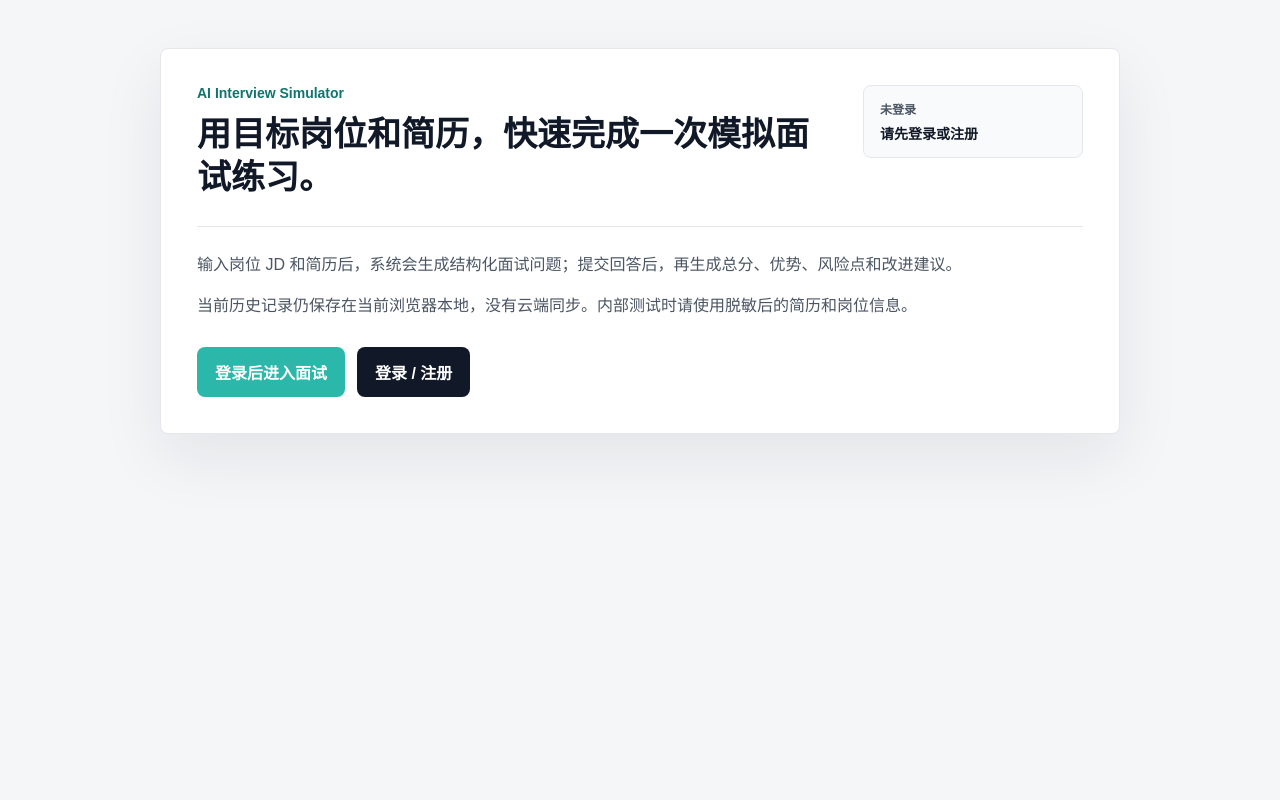
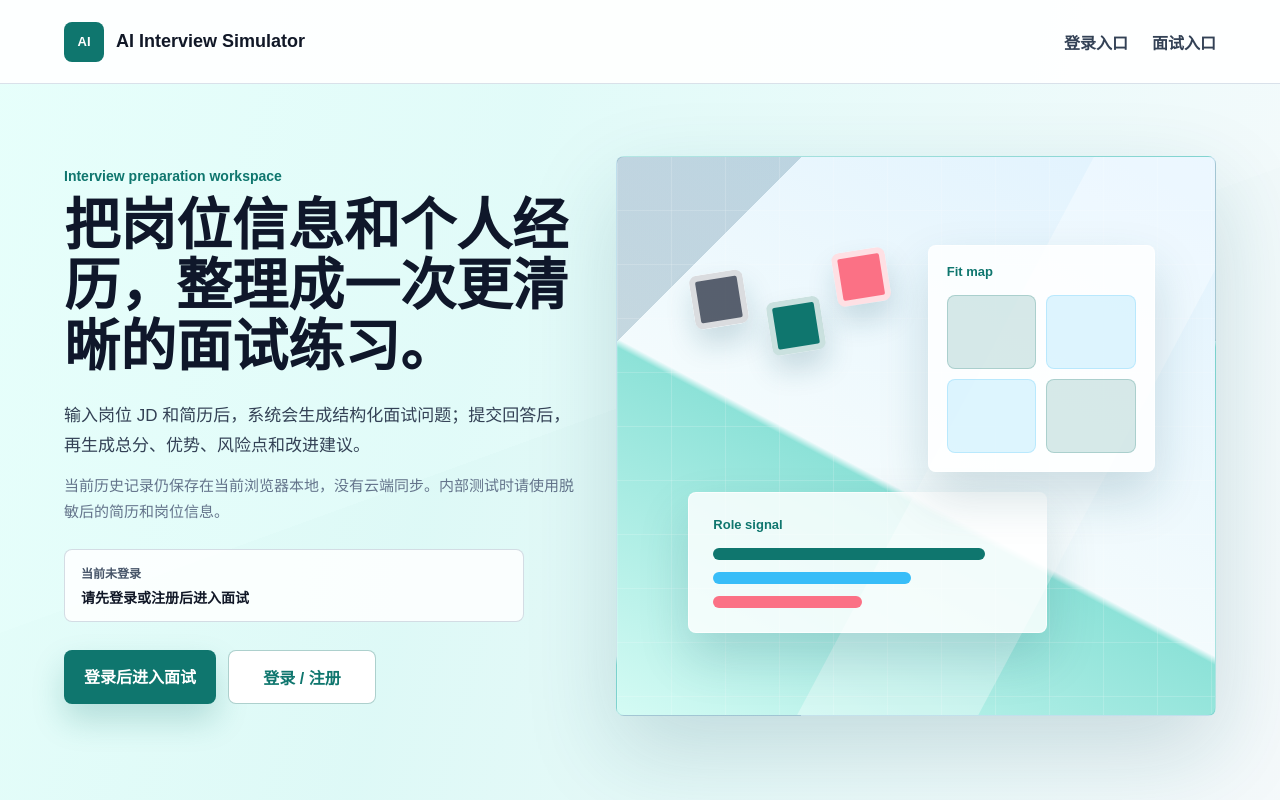
Before and after one commit to Clark-Zhou/AI-Interviewer, a Next.js app: page / in a window 1280 px wide. Built offline with nearby package versions, Linux system fonts and the light colour scheme; no server answers.

Commit message:
实现了主页面的美化升级： 顶栏+hero cover+真实入口。主题颜色定为青色

```diff
--- a/app/globals.css
+++ b/app/globals.css
@@ -29,56 +29,131 @@ textarea {
   font: inherit;
 }
 
-/* 基础主页：只提供产品入口和登录状态，不做复杂营销页。 */
+/* 基础主页：首屏封面、真实入口和登录状态，不做复杂营销页。 */
 .home-page {
   min-height: 100vh;
-  padding: 48px 16px;
+  background: #f8fafc;
 }
 
-.home-shell {
-  background: #ffffff;
-  border: 1px solid #e5e7eb;
-  border-radius: 8px;
-  box-shadow: 0 24px 64px rgba(17, 24, 39, 0.08);
-  margin: 0 auto;
-  max-width: 960px;
-  padding: 36px;
+.home-hero {
+  background:
+    linear-gradient(105deg, rgba(230, 255, 251, 0.96) 0%, rgba(222, 251, 248, 0.88) 38%, rgba(246, 250, 252, 0.94) 100%),
+    linear-gradient(160deg, transparent 0 50%, rgba(15, 118, 110, 0.12) 50% 100%);
+  min-height: 100vh;
+  overflow: hidden;
 }
 
-.home-header {
-  align-items: flex-start;
+.home-nav {
+  align-items: center;
+  background: rgba(255, 255, 255, 0.92);
+  border-bottom: 1px solid rgba(203, 213, 225, 0.7);
   display: flex;
+  gap: 20px;
+  justify-content: space-between;
+  min-height: 84px;
+  padding: 0 min(5vw, 72px);
+  position: relative;
+  z-index: 2;
+}
+
+.home-brand {
+  align-items: center;
+  color: #111827;
+  display: inline-flex;
+  font-size: 18px;
+  font-weight: 800;
+  gap: 12px;
+  text-decoration: none;
+}
+
+.home-brand-mark {
+  align-items: center;
+  background: #0f766e;
+  border-radius: 8px;
+  color: #ffffff;
+  display: inline-flex;
+  font-size: 13px;
+  height: 40px;
+  justify-content: center;
+  width: 40px;
+}
+
+.home-nav-links {
+  align-items: center;
+  display: flex;
+  flex-wrap: wrap;
   gap: 24px;
-  justify-content: space-between;
+  justify-content: flex-end;
+}
+
+.home-nav-links a {
+  color: #334155;
+  font-weight: 800;
+  text-decoration: none;
+}
+
+.home-nav-links a:hover {
+  color: #0f766e;
+}
+
+.home-hero-grid {
+  align-items: stretch;
+  display: grid;
+  gap: 40px;
+  grid-template-columns: minmax(320px, 0.92fr) minmax(360px, 1.08fr);
+  min-height: calc(100vh - 84px);
+  padding: 52px min(5vw, 72px) 64px;
+}
+
+.home-copy {
+  align-self: center;
+  max-width: 720px;
 }
 
 .home-kicker {
   color: #0f766e;
   font-size: 14px;
   font-weight: 800;
+  letter-spacing: 0;
   margin: 0 0 12px;
 }
 
-.home-header h1 {
-  font-size: 34px;
-  line-height: 1.25;
+.home-copy h1 {
+  color: #0f172a;
+  font-size: 56px;
+  line-height: 1.08;
+  margin: 0 0 24px;
+  max-width: 760px;
+}
+
+.home-lede,
+.home-note {
+  color: #334155;
+  font-size: 17px;
+  line-height: 1.75;
   margin: 0;
-  max-width: 680px;
+  max-width: 620px;
+}
+
+.home-note {
+  color: #64748b;
+  font-size: 15px;
+  margin-top: 12px;
 }
 
 .home-status {
-  background: #f9fafb;
-  border: 1px solid #e5e7eb;
+  background: rgba(255, 255, 255, 0.84);
+  border: 1px solid rgba(148, 163, 184, 0.38);
   border-radius: 8px;
-  color: #4b5563;
-  flex-shrink: 0;
-  min-width: 220px;
+  color: #475569;
+  margin-top: 24px;
+  max-width: 460px;
   padding: 14px 16px;
 }
 
 .home-status.logged-in {
-  background: #ecfdf5;
-  border-color: #a7f3d0;
+  background: rgba(236, 253, 245, 0.86);
+  border-color: rgba(16, 185, 129, 0.46);
   color: #047857;
 }
 
@@ -96,27 +171,14 @@ textarea {
   overflow-wrap: anywhere;
 }
 
-.home-summary {
-  border-top: 1px solid #e5e7eb;
-  color: #4b5563;
-  display: grid;
-  gap: 14px;
-  line-height: 1.7;
-  margin-top: 28px;
-  padding-top: 24px;
-}
-
-.home-summary p {
-  margin: 0;
-}
-
 .home-warning {
   background: #fff7ed;
   border: 1px solid #fed7aa;
   border-radius: 8px;
   color: #9a3412;
   line-height: 1.6;
-  margin: 22px 0 0;
+  margin: 18px 0 0;
+  max-width: 560px;
   padding: 12px 14px;
 }
 
@@ -133,26 +195,171 @@ textarea {
   display: inline-flex;
   font-weight: 800;
   justify-content: center;
-  padding: 13px 18px;
+  min-width: 148px;
+  padding: 14px 20px;
   text-decoration: none;
 }
 
 .home-primary-link {
-  background: #2bb8aa;
+  background: #0f766e;
   color: #ffffff;
+  box-shadow: 0 16px 32px rgba(15, 118, 110, 0.22);
 }
 
 .home-primary-link:hover {
-  background: #0f766e;
+  background: #115e59;
 }
 
 .home-secondary-link {
-  background: #111827;
-  color: #ffffff;
+  background: #ffffff;
+  border: 1px solid rgba(15, 118, 110, 0.34);
+  color: #0f766e;
 }
 
 .home-secondary-link:hover {
-  background: #374151;
+  background: #ecfeff;
+}
+
+.home-cover {
+  align-self: center;
+  background:
+    linear-gradient(135deg, rgba(12, 74, 110, 0.2) 0 16%, transparent 16% 100%),
+    linear-gradient(28deg, #d4fbf4 0%, #8de2d8 42%, #f3fbfd 43%, #e0f2fe 100%);
+  border: 1px solid rgba(14, 116, 144, 0.16);
+  border-radius: 8px;
+  box-shadow: 0 34px 90px rgba(15, 82, 98, 0.18);
+  min-height: 560px;
+  overflow: hidden;
+  position: relative;
+}
+
+.home-cover::before {
+  background:
+    linear-gradient(90deg, rgba(255, 255, 255, 0.34) 0 1px, transparent 1px 100%),
+    linear-gradient(0deg, rgba(255, 255, 255, 0.34) 0 1px, transparent 1px 100%);
+  background-size: 54px 54px;
+  content: '';
+  inset: 0;
+  opacity: 0.5;
+  position: absolute;
+}
+
+.home-cover::after {
+  background: rgba(255, 255, 255, 0.34);
+  content: '';
+  height: 150%;
+  position: absolute;
+  right: 16%;
+  top: -26%;
+  transform: rotate(28deg);
+  width: 160px;
+}
+
+.home-cover-card {
+  background: rgba(255, 255, 255, 0.82);
+  border: 1px solid rgba(255, 255, 255, 0.72);
+  border-radius: 8px;
+  box-shadow: 0 24px 50px rgba(15, 82, 98, 0.18);
+  position: absolute;
+  z-index: 1;
+}
+
+.home-cover-card-main {
+  bottom: 82px;
+  left: 12%;
+  padding: 24px;
+  width: min(60%, 380px);
+}
+
+.home-cover-card-side {
+  padding: 18px;
+  right: 10%;
+  top: 88px;
+  width: min(38%, 250px);
+}
+
+.home-cover-label {
+  color: #0f766e;
+  display: block;
+  font-size: 13px;
+  font-weight: 800;
+  margin-bottom: 16px;
+}
+
+.home-cover-lines {
+  display: grid;
+  gap: 12px;
+}
+
+.home-cover-lines span {
+  background: #94a3b8;
+  border-radius: 8px;
+  display: block;
+  height: 12px;
+}
+
+.home-cover-lines span:nth-child(1) {
+  background: #0f766e;
+  width: 88%;
+}
+
+.home-cover-lines span:nth-child(2) {
+  background: #38bdf8;
+  width: 64%;
+}
+
+.home-cover-lines span:nth-child(3) {
+  background: #fb7185;
+  width: 48%;
+}
+
+.home-cover-dots {
+  display: grid;
+  gap: 10px;
+  grid-template-columns: repeat(2, 1fr);
+}
+
+.home-cover-dots span {
+  background: rgba(15, 118, 110, 0.16);
+  border: 1px solid rgba(15, 118, 110, 0.22);
+  border-radius: 8px;
+  display: block;
+  height: 74px;
+}
+
+.home-cover-dots span:nth-child(2),
+.home-cover-dots span:nth-child(3) {
+  background: rgba(56, 189, 248, 0.16);
+  border-color: rgba(56, 189, 248, 0.22);
+}
+
+.home-cover-nodes {
+  display: grid;
+  gap: 18px;
+  grid-template-columns: repeat(3, 54px);
+  left: 13%;
+  position: absolute;
+  top: 104px;
+  transform: rotate(-9deg);
+  z-index: 1;
+}
+
+.home-cover-nodes span {
+  background: rgba(15, 23, 42, 0.68);
+  border: 6px solid rgba(255, 255, 255, 0.78);
+  border-radius: 8px;
+  box-shadow: 0 16px 28px rgba(15, 82, 98, 0.18);
+  display: block;
+  height: 54px;
+}
+
+.home-cover-nodes span:nth-child(2) {
+  background: #0f766e;
+  margin-top: 38px;
+}
+
+.home-cover-nodes span:nth-child(3) {
+  background: #fb7185;
 }
 
 /* 登录入口页壳：承载 Supabase Auth 登录/注册入口。 */
@@ -950,23 +1157,36 @@ button:disabled {
 }
 
 @media (max-width: 720px) {
-  .home-page {
-    padding: 20px 16px;
+  .home-nav {
+    align-items: flex-start;
+    flex-direction: column;
+    min-height: auto;
+    padding: 18px 20px;
   }
 
-  .home-shell {
-    padding: 24px;
+  .home-brand {
+    font-size: 16px;
   }
 
-  .home-header {
-    flex-direction: column;
+  .home-nav-links {
+    gap: 16px;
+    justify-content: flex-start;
   }
 
-  .home-header h1 {
-    font-size: 28px;
+  .home-hero-grid {
+    gap: 28px;
+    grid-template-columns: 1fr;
+    min-height: auto;
+    padding: 36px 20px 48px;
+  }
+
+  .home-copy h1 {
+    font-size: 36px;
+    line-height: 1.16;
   }
 
   .home-status {
+    max-width: none;
     width: 100%;
   }
 
@@ -977,6 +1197,33 @@ button:disabled {
   .home-primary-link,
   .home-secondary-link {
     width: 100%;
+  }
+
+  .home-cover {
+    min-height: 360px;
+  }
+
+  .home-cover-card-main {
+    bottom: 34px;
+    left: 8%;
+    width: 76%;
+  }
+
+  .home-cover-card-side {
+    right: 8%;
+    top: 34px;
+    width: 48%;
+  }
+
+  .home-cover-nodes {
+    gap: 12px;
+    grid-template-columns: repeat(3, 42px);
+    left: 8%;
+    top: 58px;
+  }
+
+  .home-cover-nodes span {
+    height: 42px;
   }
 
   .entry-hero {
--- a/app/page.js
+++ b/app/page.js
@@ -45,7 +45,7 @@ async function getHomeAuthState() {
   }
 }
 
-// 基础主页：提供登录入口、面试入口和当前账号状态，不承载面试业务逻辑。
+// 基础主页：提供首屏入口、登录状态和轻量产品说明，不承载面试业务逻辑。
 export default async function Home() {
   const { user, isAuthConfigured } = await getHomeAuthState();
   const isLoggedIn = Boolean(user);
@@ -53,25 +53,38 @@ export default async function Home() {
 
   return (
     <main className="home-page">
-      <section className="home-shell" aria-label="AI Interview Simulator 主页">
-        <header className="home-header">
-          <div>
-            <p className="home-kicker">AI Interview Simulator</p>
-            <h1>用目标岗位和简历，快速完成一次模拟面试练习。</h1>
-          </div>
-          <div className={isLoggedIn ? 'home-status logged-in' : 'home-status'}>
-            <span>{isLoggedIn ? '已登录' : '未登录'}</span>
-            <strong>{isLoggedIn ? user.email : '请先登录或注册'}</strong>
-          </div>
+      <section className="home-hero" aria-label="AI Interview Simulator 主页">
+        <header className="home-nav">
+          <Link className="home-brand" href="/">
+            <span className="home-brand-mark" aria-hidden="true">
+              AI
+            </span>
+            <span>AI Interview Simulator</span>
+          </Link>
+          <nav className="home-nav-links" aria-label="主页导航">
+            <Link href="/login">登录入口</Link>
+            <Link href={interviewHref}>{isLoggedIn ? '进入面试' : '面试入口'}</Link>
+          </nav>
         </header>
 
-        <div className="home-summary">
-          <p>
+        <div className="home-hero-grid">
+          <div className="home-copy">
+            <p className="home-kicker">Interview preparation workspace</p>
+            <h1>把岗位信息和个人经历，整理成一次更清晰的面试练习。</h1>
+
+            <p className="home-lede">
               输入岗位 JD 和简历后，系统会生成结构化面试问题；提交回答后，再生成总分、优势、风险点和改进建议。
             </p>
-          <p>
+            <p className="home-note">
               当前历史记录仍保存在当前浏览器本地，没有云端同步。内部测试时请使用脱敏后的简历和岗位信息。
             </p>
+
+            <div
+              className={isLoggedIn ? 'home-status logged-in' : 'home-status'}
+              aria-live="polite"
+            >
+              <span>{isLoggedIn ? '当前已登录' : '当前未登录'}</span>
+              <strong>{isLoggedIn ? user.email : '请先登录或注册后进入面试'}</strong>
             </div>
 
             {!isAuthConfigured && (
@@ -85,8 +98,35 @@ export default async function Home() {
                 {isLoggedIn ? '进入模拟面试' : '登录后进入面试'}
               </Link>
               <Link className="home-secondary-link" href="/login">
-            {isLoggedIn ? '账号入口' : '登录 / 注册'}
+                {isLoggedIn ? '查看账号入口' : '登录 / 注册'}
               </Link>
+            </div>
+          </div>
+
+          <div className="home-cover" aria-hidden="true">
+            <div className="home-cover-card home-cover-card-main">
+              <span className="home-cover-label">Role signal</span>
+              <div className="home-cover-lines">
+                <span />
+                <span />
+                <span />
+              </div>
+            </div>
+            <div className="home-cover-card home-cover-card-side">
+              <span className="home-cover-label">Fit map</span>
+              <div className="home-cover-dots">
+                <span />
+                <span />
+                <span />
+                <span />
+              </div>
+            </div>
+            <div className="home-cover-nodes">
+              <span />
+              <span />
+              <span />
+            </div>
+          </div>
         </div>
       </section>
     </main>
```
Also changed, not shown: 4 other files (tests, documents, lock files or other folders). Lines whose indentation alone changed are shown as unchanged.
